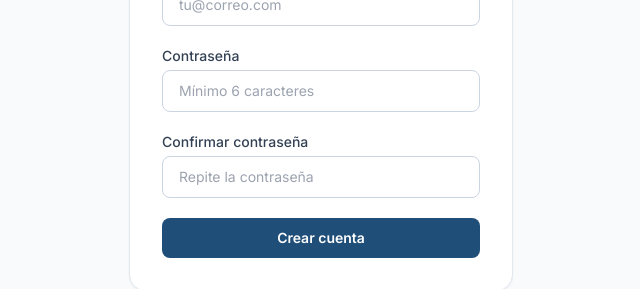
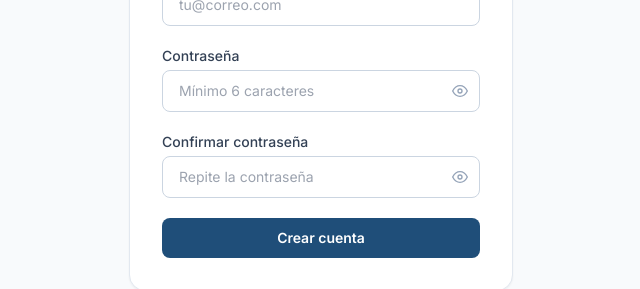
Before and after one commit to titoogoicochea-png/gestao-internatos-dsa, a Next.js app: page /registro in a window 1280 px wide. Shown: the part 370-659 px from the top of the page, without its empty margins (319-959 px from the left). Built offline with nearby package versions, Linux system fonts and the light colour scheme.

Commit message:
feat: toggle mostrar/ocultar contraseña en registro y login

```diff
--- a/app/login/page.tsx
+++ b/app/login/page.tsx
@@ -11,6 +11,7 @@
   const [password, setPassword] = useState("");
   const [error, setError] = useState<string | null>(null);
   const [loading, setLoading] = useState(false);
+  const [showPassword, setShowPassword] = useState(false);
 
   async function handleLogin(e: React.FormEvent) {
     e.preventDefault();
@@ -55,14 +56,28 @@
 
           <div>
             <label className="mb-1 block text-sm font-medium text-slate-700">Contraseña</label>
+            <div className="relative">
               <input
-              type="password"
+                type={showPassword ? "text" : "password"}
                 required
                 value={password}
                 onChange={e => setPassword(e.target.value)}
-              className="w-full rounded-lg border border-slate-300 px-4 py-2.5 text-sm focus:border-brand focus:outline-none focus:ring-2 focus:ring-brand/20"
+                className="w-full rounded-lg border border-slate-300 px-4 py-2.5 pr-10 text-sm focus:border-brand focus:outline-none focus:ring-2 focus:ring-brand/20"
                 placeholder="••••••••"
               />
+              <button
+                type="button"
+                onClick={() => setShowPassword(v => !v)}
+                className="absolute right-3 top-1/2 -translate-y-1/2 text-slate-400 hover:text-slate-600"
+                tabIndex={-1}
+              >
+                {showPassword ? (
+                  <svg xmlns="http://www.w3.org/2000/svg" className="h-4 w-4" viewBox="0 0 24 24" fill="none" stroke="currentColor" strokeWidth="2" strokeLinecap="round" strokeLinejoin="round"><path d="M17.94 17.94A10.07 10.07 0 0 1 12 20c-7 0-11-8-11-8a18.45 18.45 0 0 1 5.06-5.94"/><path d="M9.9 4.24A9.12 9.12 0 0 1 12 4c7 0 11 8 11 8a18.5 18.5 0 0 1-2.16 3.19"/><line x1="1" y1="1" x2="23" y2="23"/></svg>
+                ) : (
+                  <svg xmlns="http://www.w3.org/2000/svg" className="h-4 w-4" viewBox="0 0 24 24" fill="none" stroke="currentColor" strokeWidth="2" strokeLinecap="round" strokeLinejoin="round"><path d="M1 12s4-8 11-8 11 8 11 8-4 8-11 8-11-8-11-8z"/><circle cx="12" cy="12" r="3"/></svg>
+                )}
+              </button>
+            </div>
           </div>
 
           {error && (
--- a/app/registro/page.tsx
+++ b/app/registro/page.tsx
@@ -13,6 +13,7 @@
   const [password2, setPassword2] = useState("");
   const [error, setError] = useState<string | null>(null);
   const [loading, setLoading] = useState(false);
+  const [showPassword, setShowPassword] = useState(false);
 
   async function handleRegistro(e: React.FormEvent) {
     e.preventDefault();
@@ -83,26 +84,54 @@
 
           <div>
             <label className="mb-1 block text-sm font-medium text-slate-700">Contraseña</label>
+            <div className="relative">
               <input
-              type="password"
+                type={showPassword ? "text" : "password"}
                 required
                 value={password}
                 onChange={e => setPassword(e.target.value)}
-              className="w-full rounded-lg border border-slate-300 px-4 py-2.5 text-sm focus:border-brand focus:outline-none focus:ring-2 focus:ring-brand/20"
+                className="w-full rounded-lg border border-slate-300 px-4 py-2.5 pr-10 text-sm focus:border-brand focus:outline-none focus:ring-2 focus:ring-brand/20"
                 placeholder="Mínimo 6 caracteres"
               />
+              <button
+                type="button"
+                onClick={() => setShowPassword(v => !v)}
+                className="absolute right-3 top-1/2 -translate-y-1/2 text-slate-400 hover:text-slate-600"
+                tabIndex={-1}
+              >
+                {showPassword ? (
+                  <svg xmlns="http://www.w3.org/2000/svg" className="h-4 w-4" viewBox="0 0 24 24" fill="none" stroke="currentColor" strokeWidth="2" strokeLinecap="round" strokeLinejoin="round"><path d="M17.94 17.94A10.07 10.07 0 0 1 12 20c-7 0-11-8-11-8a18.45 18.45 0 0 1 5.06-5.94"/><path d="M9.9 4.24A9.12 9.12 0 0 1 12 4c7 0 11 8 11 8a18.5 18.5 0 0 1-2.16 3.19"/><line x1="1" y1="1" x2="23" y2="23"/></svg>
+                ) : (
+                  <svg xmlns="http://www.w3.org/2000/svg" className="h-4 w-4" viewBox="0 0 24 24" fill="none" stroke="currentColor" strokeWidth="2" strokeLinecap="round" strokeLinejoin="round"><path d="M1 12s4-8 11-8 11 8 11 8-4 8-11 8-11-8-11-8z"/><circle cx="12" cy="12" r="3"/></svg>
+                )}
+              </button>
+            </div>
           </div>
 
           <div>
             <label className="mb-1 block text-sm font-medium text-slate-700">Confirmar contraseña</label>
+            <div className="relative">
               <input
-              type="password"
+                type={showPassword ? "text" : "password"}
                 required
                 value={password2}
                 onChange={e => setPassword2(e.target.value)}
-              className="w-full rounded-lg border border-slate-300 px-4 py-2.5 text-sm focus:border-brand focus:outline-none focus:ring-2 focus:ring-brand/20"
+                className="w-full rounded-lg border border-slate-300 px-4 py-2.5 pr-10 text-sm focus:border-brand focus:outline-none focus:ring-2 focus:ring-brand/20"
                 placeholder="Repite la contraseña"
               />
+              <button
+                type="button"
+                onClick={() => setShowPassword(v => !v)}
+                className="absolute right-3 top-1/2 -translate-y-1/2 text-slate-400 hover:text-slate-600"
+                tabIndex={-1}
+              >
+                {showPassword ? (
+                  <svg xmlns="http://www.w3.org/2000/svg" className="h-4 w-4" viewBox="0 0 24 24" fill="none" stroke="currentColor" strokeWidth="2" strokeLinecap="round" strokeLinejoin="round"><path d="M17.94 17.94A10.07 10.07 0 0 1 12 20c-7 0-11-8-11-8a18.45 18.45 0 0 1 5.06-5.94"/><path d="M9.9 4.24A9.12 9.12 0 0 1 12 4c7 0 11 8 11 8a18.5 18.5 0 0 1-2.16 3.19"/><line x1="1" y1="1" x2="23" y2="23"/></svg>
+                ) : (
+                  <svg xmlns="http://www.w3.org/2000/svg" className="h-4 w-4" viewBox="0 0 24 24" fill="none" stroke="currentColor" strokeWidth="2" strokeLinecap="round" strokeLinejoin="round"><path d="M1 12s4-8 11-8 11 8 11 8-4 8-11 8-11-8-11-8z"/><circle cx="12" cy="12" r="3"/></svg>
+                )}
+              </button>
+            </div>
           </div>
 
           {error && (
```
Lines whose indentation alone changed are shown as unchanged.
